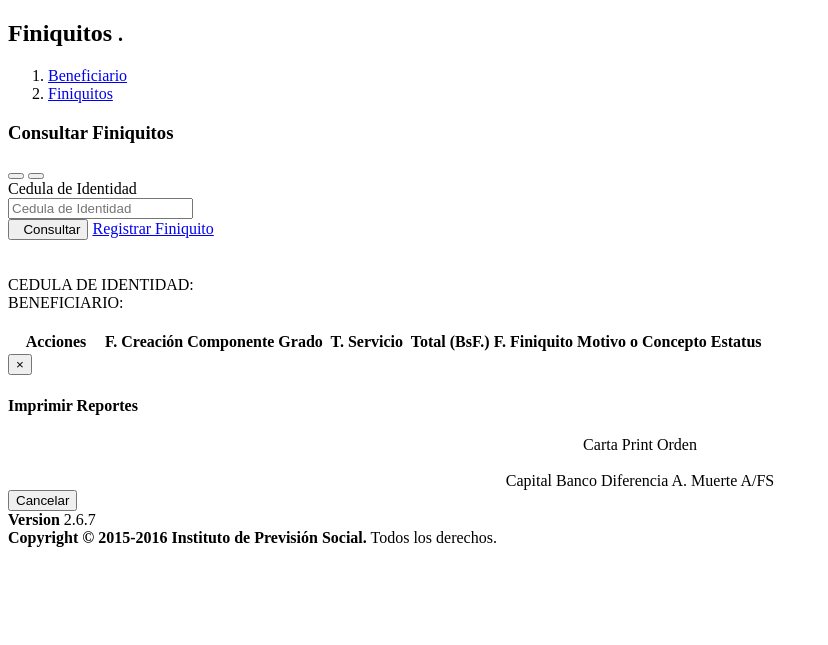
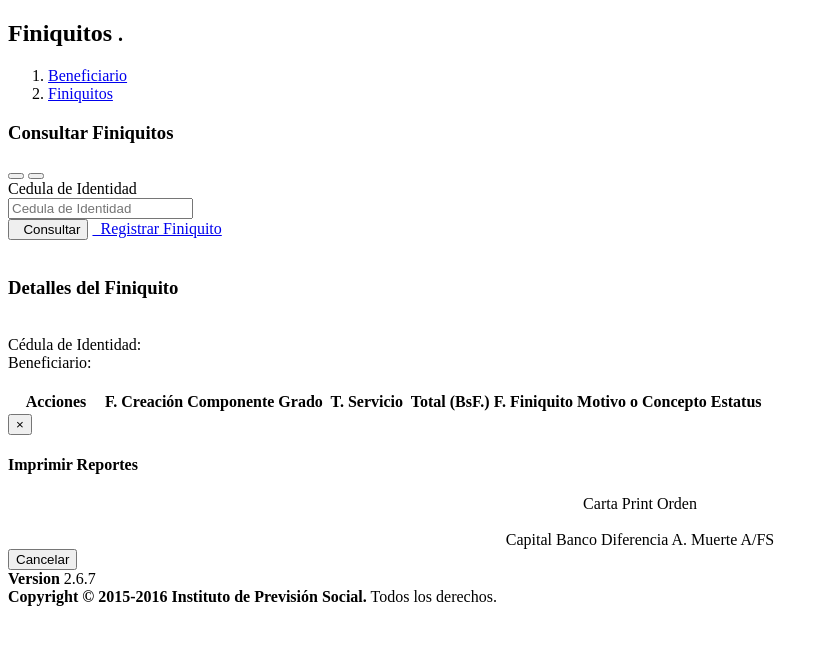
Before and after one commit to gesaodin/space, a PHP site: the page made by application/modules/panel/views/menu/beneficiario/finiquito.php in a window 1280 px wide. Shown: the top 645 px of the page, without its empty margins (0-828 px from the left). Run offline with PHP 8.4, Linux system fonts and the light colour scheme; the template is opened without the code that fills it, so the values that code supplies are empty.

Commit message:
1# Cambios en las direcciones y/o acciones en las x

```diff
--- a/application/modules/panel/controllers/Panel.php
+++ b/application/modules/panel/controllers/Panel.php
@@ -154,6 +154,8 @@ class Panel extends MY_Controller {
 	public function consultarBeneficiario($cedula = '', $fecha = ''){
 		$this->load->model('beneficiario/MBeneficiario');
 		$this->MBeneficiario->obtenerID($cedula, $fecha);
+		$this->load->model('beneficiario/MOrdenPago');
+		$this->MBeneficiario->HistorialOrdenPagos = $this->MOrdenPago->listarPorCedula($cedula);
 		echo json_encode($this->MBeneficiario);
 	}
 	public function consultarHistorialBeneficiario($id = ''){
@@ -165,10 +167,11 @@ class Panel extends MY_Controller {
 	public function consultarBeneficiarios($cedula = '', $fecha = ''){
 		$this->load->model('beneficiario/MBeneficiario');
 		$this->load->model('beneficiario/MHistorialMovimiento');
+		$this->load->model('beneficiario/MOrdenPago');
 
 		$this->MBeneficiario->obtenerID($cedula, $fecha);
 
-
+		$this->MBeneficiario->HistorialOrdenPagos = $this->MOrdenPago->listarPorCedula($cedula);
 		$this->MBeneficiario->HistorialDetalleMovimiento = $this->MHistorialMovimiento->listarDetalle($cedula);
 
 
--- a/application/modules/panel/models/beneficiario/MBeneficiario.php
+++ b/application/modules/panel/models/beneficiario/MBeneficiario.php
@@ -292,6 +292,11 @@ class MBeneficiario extends CI_Model{
 	* @var MCalculo
 	*/
 	var $Calculo = array();
+
+	/**
+	* @var MOrdenPago
+	*/
+	var $HistorialOrdenPagos = array();
 
 	/**
 	* Iniciando la clase, Cargando Elementos Pace
--- a/application/modules/panel/views/inc/cabecera.php
+++ b/application/modules/panel/views/inc/cabecera.php
@@ -40,13 +40,17 @@
     <![endif]-->
 
 
-        <script type="text/javascript">
+    <script type="text/javascript">
       /**
       * Validar Ubicacion
       * @return ubicacion
       */
       var sUrl = "<?php echo base_url(); ?>";
       var sUrlP = sUrl + 'index.php' + <?php echo "/" . __CONTROLADOR . "/";?>;
+      function cerrar(){
+        window.history.back();
+      }
+
     </script>
 
   </head>
--- a/application/modules/panel/views/inc/pie.php
+++ b/application/modules/panel/views/inc/pie.php
@@ -43,6 +43,10 @@
   <!--FIN DATE-->
   <!-- Page script -->
   <script>
+
+    function principal(){
+        $(location).attr('href', sUrlP + "index");
+     }
     $(function () {
         //Initialize Select2 Elements
         $(".select2").select2();
--- a/application/modules/panel/views/menu/beneficiario/finiquito.php
+++ b/application/modules/panel/views/menu/beneficiario/finiquito.php
@@ -32,7 +32,7 @@
                        <div class="box-tools pull-right">
                       <button type="button" class="btn btn-box-tool" data-widget="collapse" data-toggle="tooltip" title="Collapse">
                         <i class="fa fa-minus"></i></button>
-                      <button type="button" class="btn btn-box-tool" data-widget="remove" data-toggle="tooltip" title="Remove">
+                      <button type="button" class="btn btn-box-tool" data-widget="remove" data-toggle="tooltip" title="Remove" onclick="principal()">
                         <i class="fa fa-times"></i></button>
                   </div>
                   </div>
@@ -45,18 +45,30 @@
                               <div class="col-md-6">
                           <button type="button" class="btn btn-info pull-midium" onclick="consultarFiniquitos()"><i class="fa fa-search"></i>&nbsp;&nbsp;Consultar</button>
                           <a href="<?php echo base_url()?>index.php/panel/Panel/registrarFiniquito" class="btn btn-success pull-midium">
-                          <i class="fa fa-plus"></i> Registrar Finiquito</a>
+                          <i class="fa fa-plus"></i>&nbsp;&nbsp;Registrar Finiquito</a>
                           </a>
                               </div>
                               <br>
                     </div>
+                  <!-- /.box-body -->
+
+                  <!-- /.box-footer-->
                 </div>
-                  <!-- /.box-body -->
-                  <div class="box-footer">
-                   <!-- /.box-header -->
+                <!-- /.box -->
+
+                <div class="box box-success">
+                  <div class="box-header with-border">
+                    <h3 class="box-title">Detalles del Finiquito</h3>
+                    <div class="box-tools pull-right">
+
+                    </div><!-- /.box-tools -->
+                  </div><!-- /.box-header -->
+                  <div class="box-body">
+
+
                          <br>
-                        <label>CEDULA DE IDENTIDAD: </label><label id="lblCedula"></label><br>
-                        <label>BENEFICIARIO: </label><label id="lblBeneficiario"></label>
+                        <label>Cédula de Identidad:&nbsp;</label><label id="lblCedula"></label><br>
+                        <label>Beneficiario:&nbsp;</label><label id="lblBeneficiario"></label>
                         <br><br>
 
                           <table id="reporteFiniquitos" class="table table-bordered table-hover">
@@ -81,10 +93,21 @@
 
                           </table>
 
-                  </div>
-                  <!-- /.box-footer-->
-                </div>
-                <!-- /.box -->
+                  </div><!-- /.box-body -->
+                </div><!-- /.box -->
+
+
+
+
+
+
+
+
+
+
+
+
+
 
               </section>
 
--- a/application/modules/panel/views/menu/beneficiario/registrar_finiquito.php
+++ b/application/modules/panel/views/menu/beneficiario/registrar_finiquito.php
@@ -32,7 +32,9 @@
               <h3 class="box-title">Datos Basicos</h3>
               <div class="box-tools pull-right">
                 <button class="btn btn-box-tool" data-widget="collapse" data-toggle="tooltip" title="Minimizar"><i class="fa fa-minus"></i></button>
-                <button class="btn btn-box-tool" data-widget="remove" data-toggle="tooltip" title="Cerrar"><i class="fa fa-times"></i></button>
+                <button class="btn btn-box-tool" data-widget="remove" data-toggle="tooltip" title="Cerrar" onclick='cerrar()'>
+                  <i class="fa fa-times"></i>
+                </button>
               </div>
             </div>
             <div class="box-body">
@@ -418,7 +420,7 @@
               <div id="controles" style="display: none">
                 <a href="#!" onclick="GuargarFiniquito()"
                 class="btn btn-success" target="_top"><i class="glyphicon glyphicon-download-alt"></i>&nbsp;&nbsp;Guardar Finiquito</a>
-                <a href="#!" onclick="CancelarFiniquito()"
+                <a href="#!" onclick="cerrar()"
                 class="btn btn-danger" target="_top"><i class="glyphicon glyphicon-remove"></i>&nbsp;&nbsp;Cancelar Finiquito</a>
                 </center>
               </div>
--- a/application/modules/panel/views/reporte/beneficiario/punto_cuenta_anticipo.php
+++ b/application/modules/panel/views/reporte/beneficiario/punto_cuenta_anticipo.php
@@ -115,7 +115,7 @@
    <tr><td>TITULO DEL ASUNTO</td><td>DECISIÓN</td><td>OBSERVACIÓN</td></tr>
    <tr>
       <td>
-        Esta Gerencia somete a la consideración del ciudadano GD. Presidente de la Junta Administradora del IPSFA,
+        Esta Gerencia somete a la consideración del ciudadano GB. Presidente de la Junta Administradora del IPSFA,
         la solicitud formulada por <b><?php
           echo $Beneficiario->Componente->Grado->nombre; echo $Beneficiario->nombres . ' ' . $Beneficiario->apellidos; ?>
          </b> titular de la cédula de identidad <b><?php echo $Beneficiario->cedula;?></b> de un adelanto de su
```
Also changed, not shown: application/modules/panel/views/js/anticipo.js (+20 -0 lines), application/modules/panel/views/menu/beneficiario/anticipo.php (+17 -2 lines), application/modules/panel/views/reporte/beneficiario/orden_pago_anticipo.php (added). Lines whose indentation alone changed are shown as unchanged.
